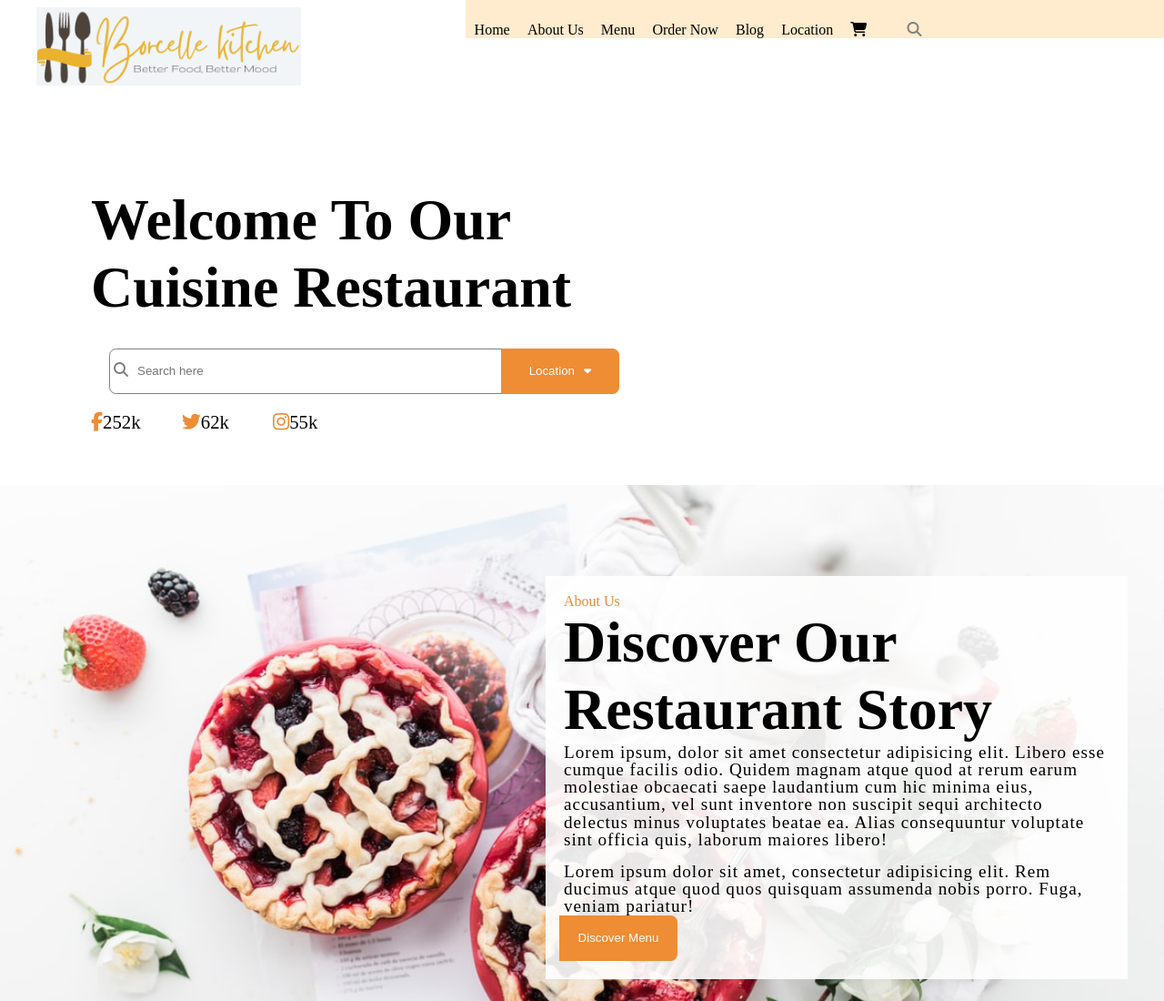
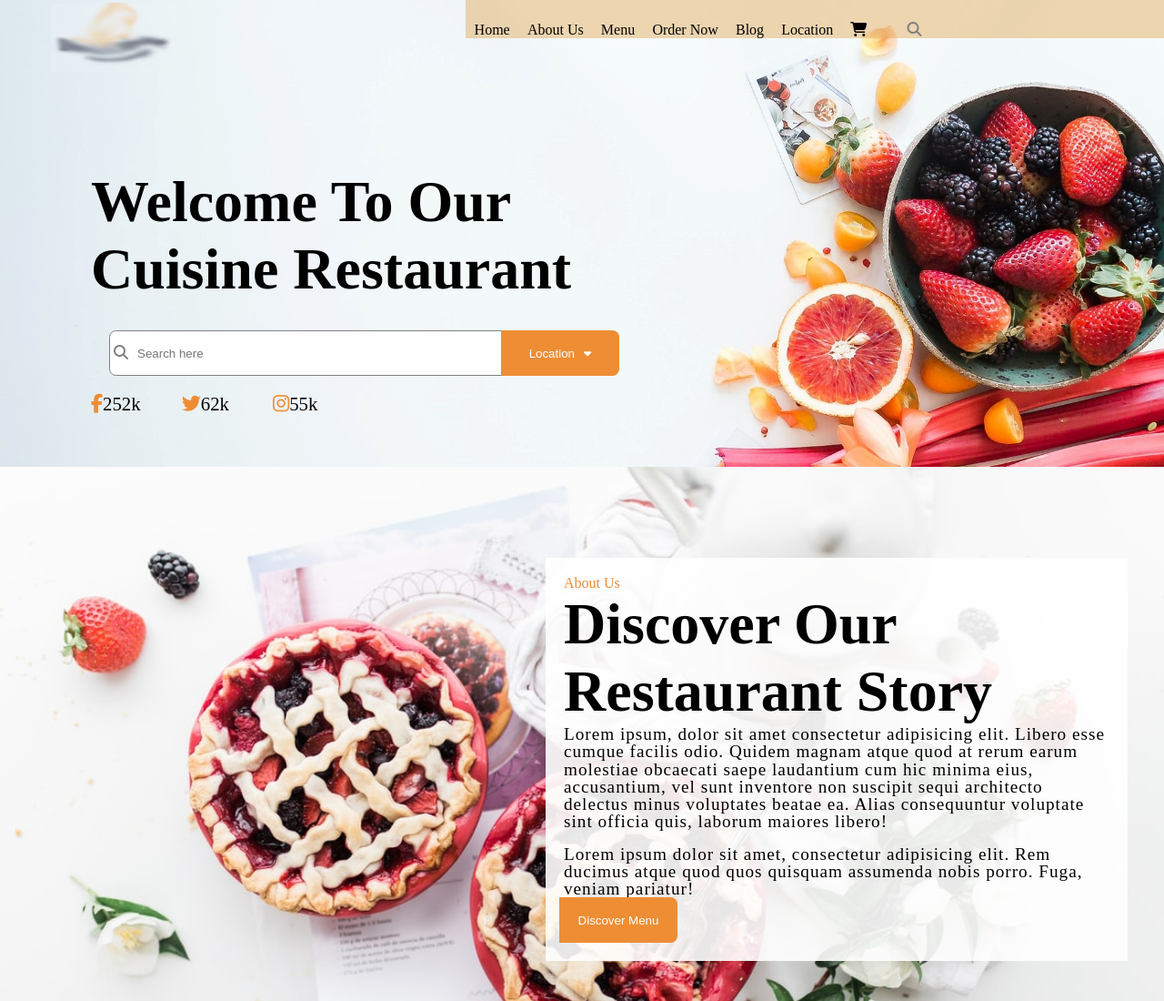
Before and after one commit to jcs-denverdev/restaurant, a plain HTML site: page index.html in a window 1280 px wide. Shown: the top 1100 px of the page at 91% size. Drawn offline with Linux system fonts and the light colour scheme.

Commit message:
replaced header logo

```diff
--- a/css/style.css
+++ b/css/style.css
@@ -134,16 +134,16 @@ header div.img-container {
 }
 
 header div.img-container img {
-  width: 60%;
-  margin-left: 2em;
-  padding: .5em;
+  width: 30%;
+  margin-left: 3em;
+  padding: .2em .5em;
 }
 
 header nav.navbar {
   float: left;
   width: 60%;
   padding: 1.5em 0 0 0;
-  background-color: blanchedalmond;
+  background-color: rgba(226, 174, 96, 0.488);
 }
 
 nav.navbar li {
@@ -167,15 +167,14 @@ nav.navbar li {
 }
 
 /******************************************
-/* HERO
+/* MAIN
 /*******************************************/
 
-.hero {
+main {
   background-image: url(/images/hero-fruit.jpg);
   background-size: 100%;
-  background-position: top;
+  /* background-position: top; */
   background-repeat: no-repeat;
-  height: 650px;
 }
 
 .welcome {
--- a/index.html
+++ b/index.html
@@ -12,7 +12,7 @@
 	<body>
 		<header>
 			<div class="img-container">
-				<img src="images/restaurant_logo.png" alt="restaurant logo">
+				<img src="images/original_logo.png" alt="restaurant logo">
 			</div>
 			<nav class="navbar">
 				<ul>
@@ -43,8 +43,6 @@
 			</section>
 		</main>
 
-		<!----- About Us ------->
-
 		<section class="aboutSection">
 			<section>
 
@@ -60,8 +58,6 @@
 				<button class="orange-button">Discover Menu</button>
 			</section>
 		</section>
-
-		<!----- Menu ------->
 
 		<section class="menu">
 			<div class="container">
```
Also changed, not shown: images/original_logo.png (added), 1 other file.
